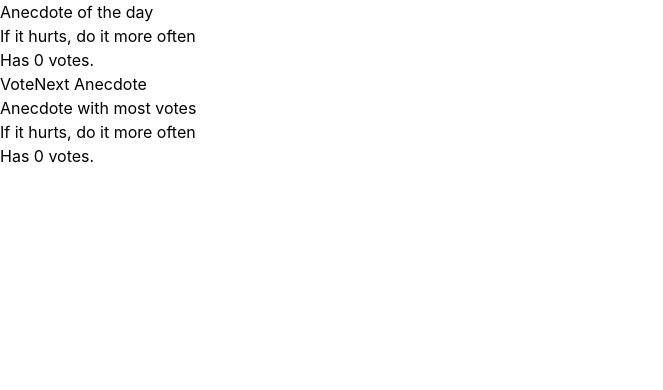
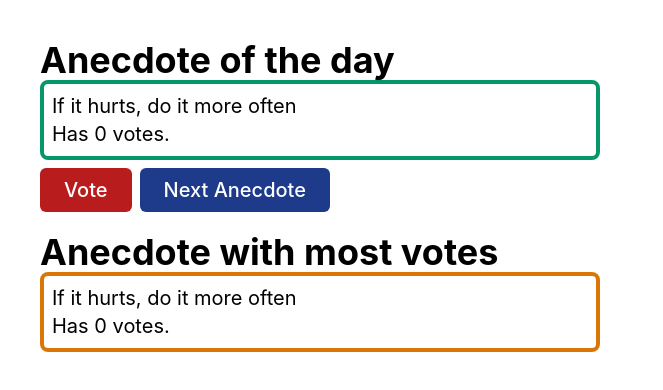
Before and after one commit to ale-drian/Laboratorio-4-React-Hooks, a React (Create React App) app in the folder anecdotas/: page / in a window 1280 px wide. Shown: the top 390 px of the page, without its empty margins (0-663 px from the left). Built offline with nearby package versions, Linux system fonts and the light colour scheme.

Commit message:
Parte 4.2: Estilos Aplicados

```diff
--- a/anecdotas/src/index.js
+++ b/anecdotas/src/index.js
@@ -2,10 +2,10 @@ import React, { useState } from 'react'
 import ReactDOM from 'react-dom'
 import './index.css';
 
-const Anecdote = ({text, votes}) => {
+const Anecdote = ({text, votes, color}) => {
   return (
-    <div>
-      <p>{text}</p>
+    <div className={`text-xl border-4 border-${color}-600 p-2 rounded-lg`}>
+      <p >{text}</p>
       <p>Has {votes} votes.</p>
     </div>
   );
@@ -39,13 +39,15 @@ const App = (props) => {
   }
 
   return (
-    <div>
-      <h2>Anecdote of the day</h2>
-      <Anecdote text={props.anecdotes[selected].text} votes={votes}/>
-      <button onClick={handleVoted}>Vote</button>
-      <button onClick={handleSelected}>Next Anecdote</button>
-      <h2>Anecdote with most votes</h2>
-      <Anecdote text={props.anecdotes[indexMax].text} votes={props.anecdotes[indexMax].votes}/>
+    <div className="container p-10 lg:w-2/4 md:w-3/4 sm:w-full">
+      <h2 className="font-bold text-4xl">Anecdote of the day</h2>
+      <Anecdote text={props.anecdotes[selected].text} votes={votes} color="green"/>
+      <button className="px-6 py-2 mr-2 mb-5 mt-2 bg-red-700 text-white font-medium text-xl rounded-md hover:bg-red-500"
+              onClick={handleVoted}>Vote</button>
+      <button className="px-6 py-2 mb-5 mt-2 bg-blue-900 text-white font-medium text-xl rounded-md hover:bg-blue-500"
+              onClick={handleSelected}>Next Anecdote</button>
+      <h2 className="font-bold text-4xl">Anecdote with most votes</h2>
+      <Anecdote text={props.anecdotes[indexMax].text} votes={props.anecdotes[indexMax].votes} color="yellow"/>
     </div>
   )
 }
```
